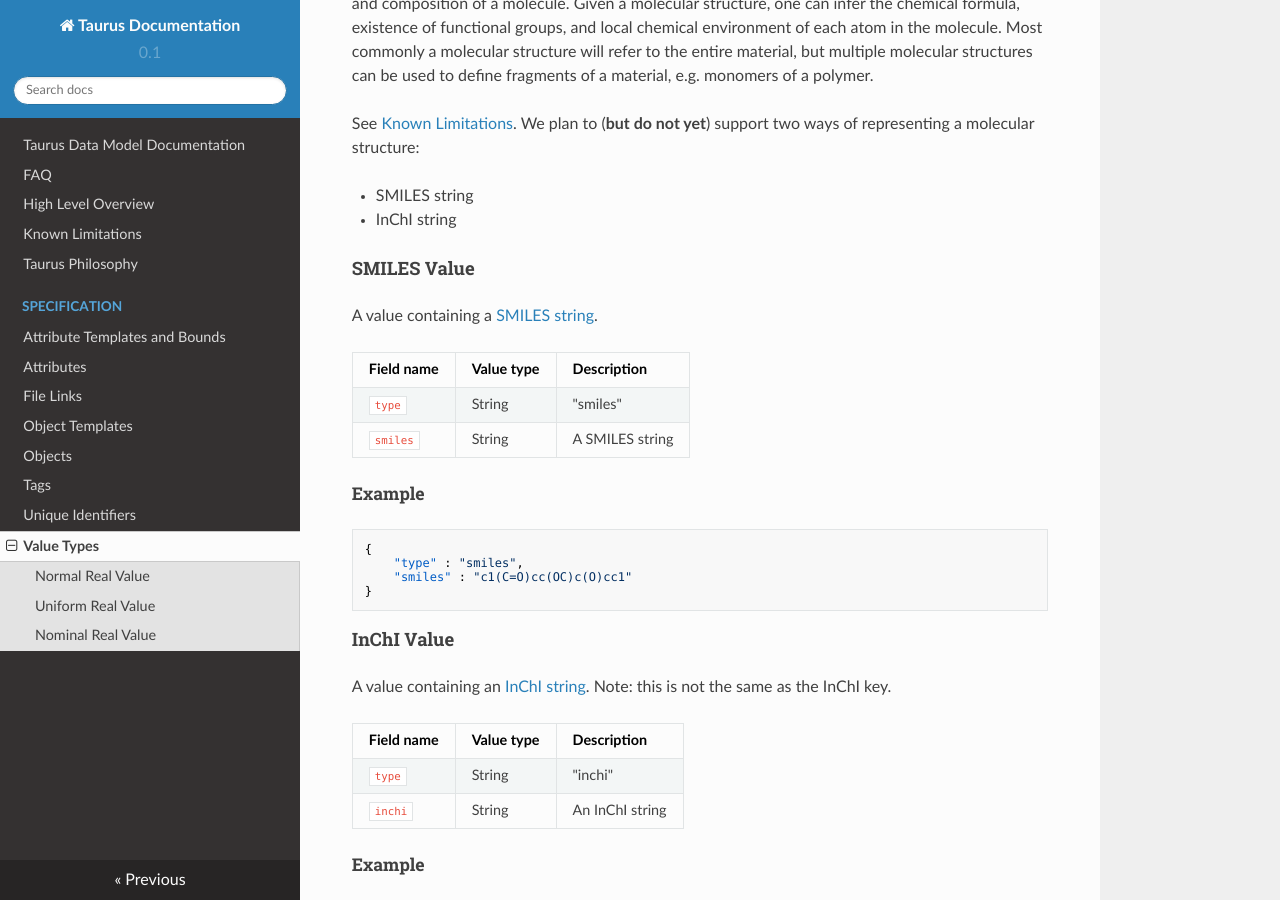
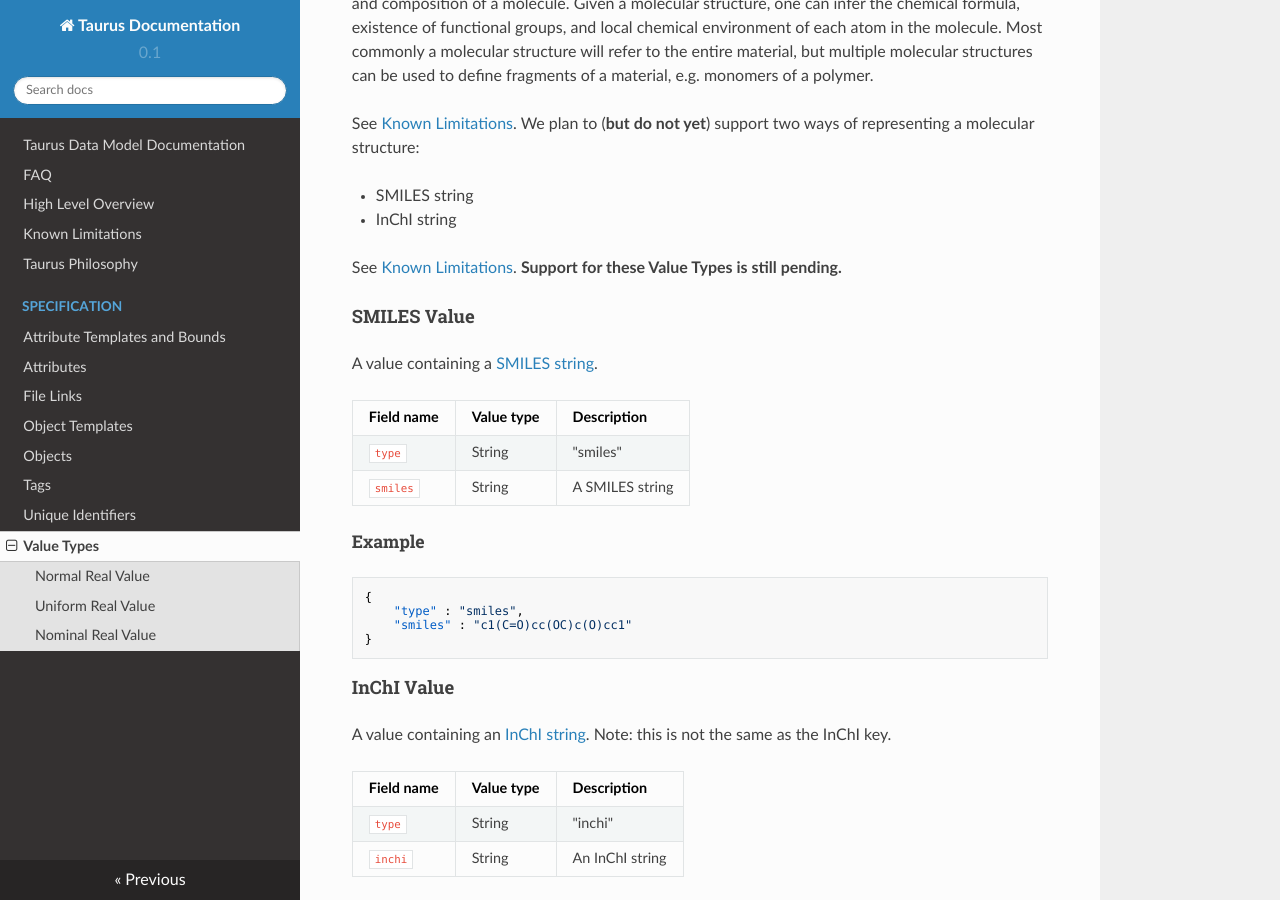
Before and after one commit to CitrineInformatics/gemd-docs, an MkDocs documentation site: the page built from docs/specification/value-types.md, in a window 1280 px wide and 900 px high, scrolled down 6728 px. Built offline with MkDocs 1.6.1, drawn with Linux system fonts in a browser that asks for light colours; nearby versions of some CDN libraries.

Commit message:
Update docs/specification/value-types.md
Co-Authored-By: Max Hutchinson <maxhutch@gmail.com>

```diff
--- a/docs/specification/value-types.md
+++ b/docs/specification/value-types.md
@@ -314,6 +314,8 @@
 * SMILES string
 * InChI string
 
+See [Known Limitations](../../known_limitations).  **Support for these Value Types is still pending.**
+
 #### SMILES Value
 
 A value containing a [SMILES string](https://en.wikipedia.org/wiki/Simplified_molecular-input_line-entry_system).
```
